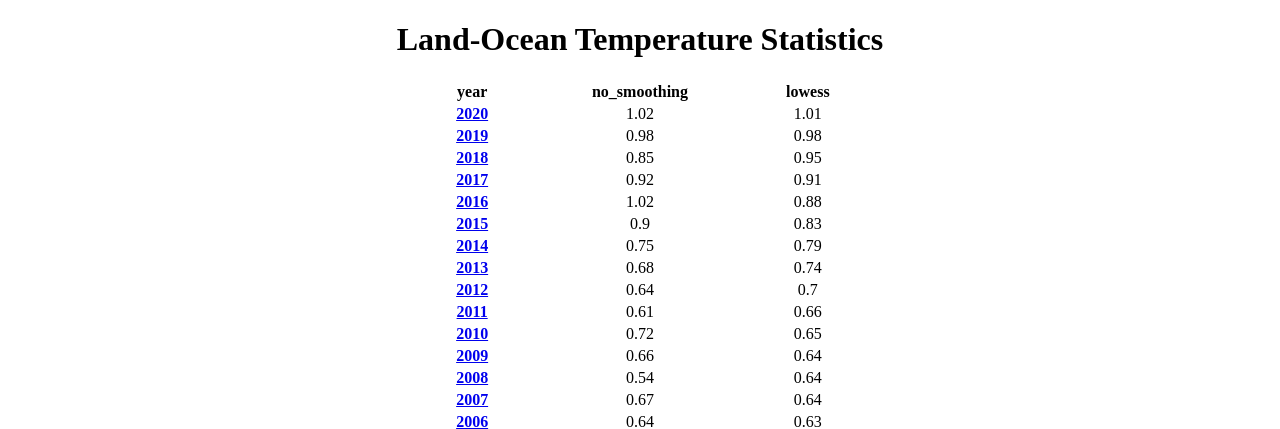
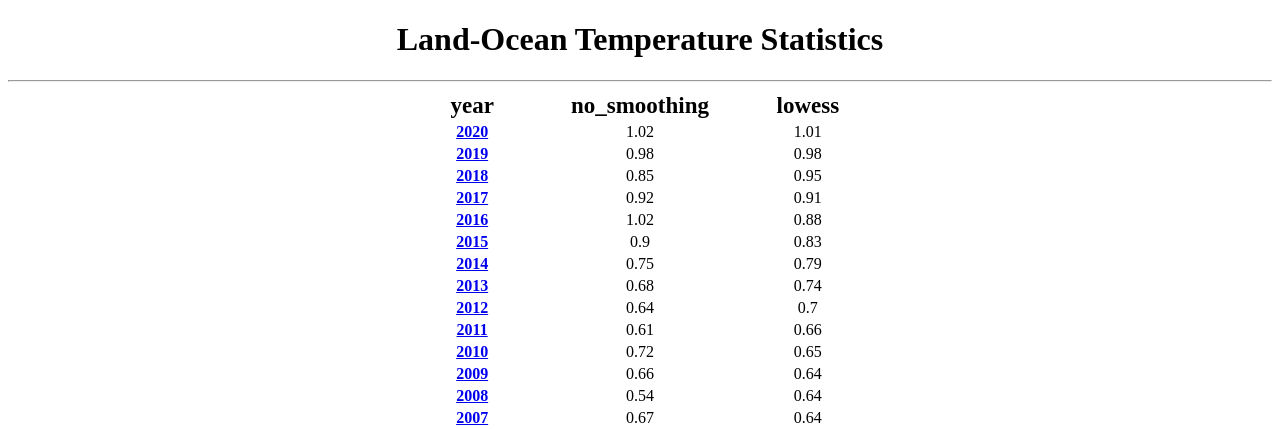
Before and after one commit to ZGaoAb/data_parse, a Django app: page /parse_work/index in a window 1280 px wide. Shown: the top 429 px of the page. Run offline with Django 3.2, Linux system fonts and the light colour scheme; data comes from the database, SQL or seed files in the repository.

Commit message:
Made some changes to the style of the page elements

```diff
--- a/parse_work/templates/temperature_index.html
+++ b/parse_work/templates/temperature_index.html
@@ -3,12 +3,17 @@
 <head>
     <meta charset="UTF-8">
     <title>Land-ocean Temperature Statistics</title>
+
+    <style type="text/css">
+        th{font-size:23px;}
+    </style>
 </head>
 <body>
   <h1 align="center"> Land-Ocean   Temperature   Statistics </h1>
+  <hr>
   <table align="center" width="40%">
        <tr>
-            <th width="30%">year</th>
+            <th width="30%" >year</th>
             <th width="30%">no_smoothing</th>
             <th width="30%">lowess</th>
        </tr>
```
